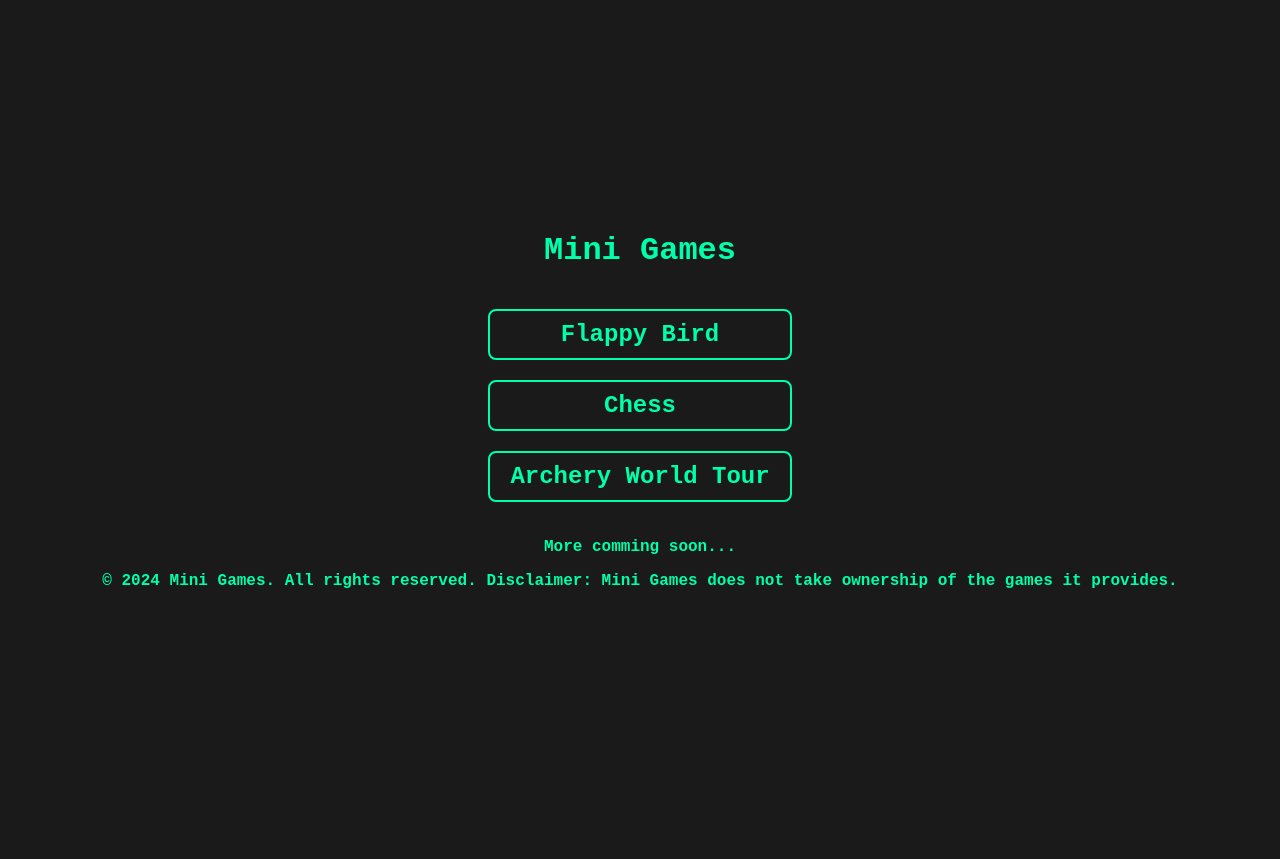
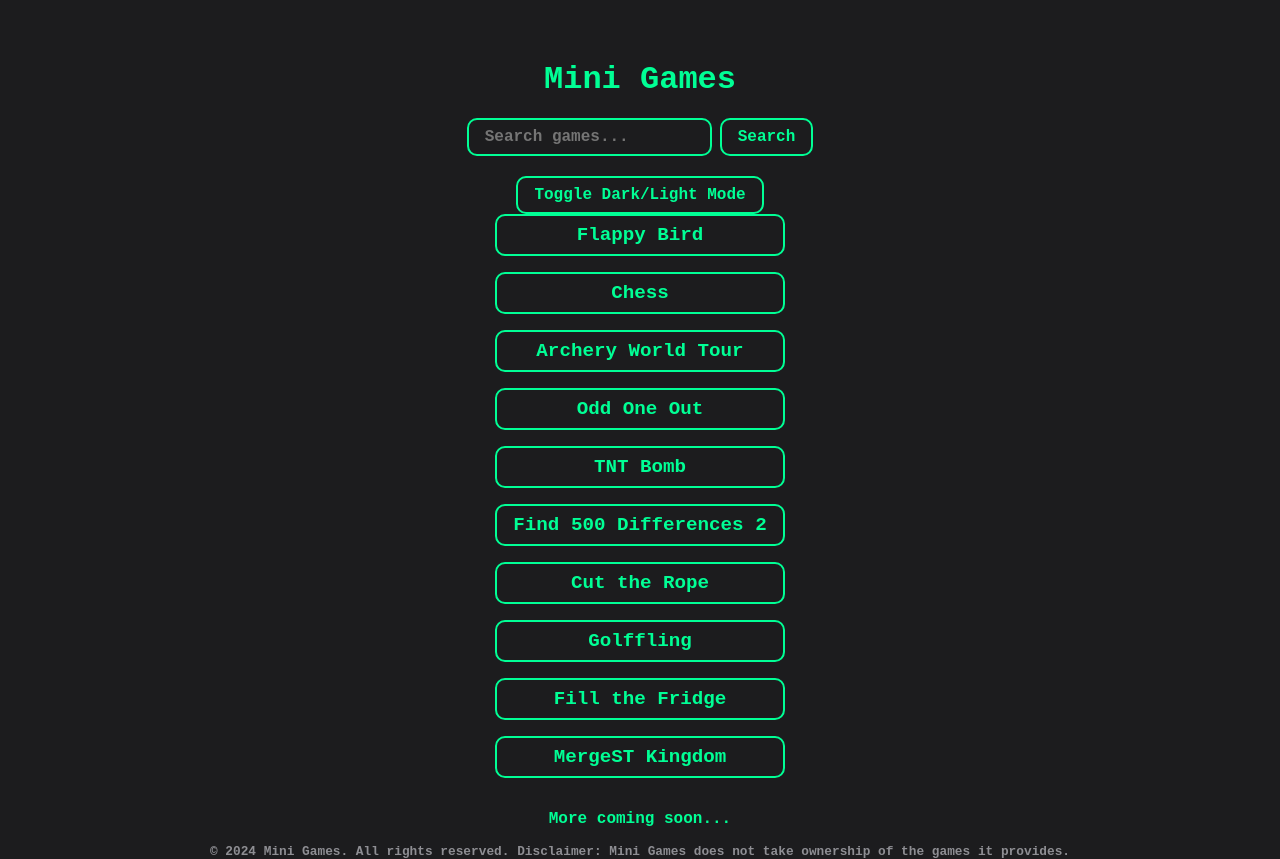
Before and after one commit to Tenoco/IceBerk-Mini-Games, a plain HTML site: page index.html in a window 1280 px wide. Before the commit the page ends 800 px from the top, so only its background shows below. Drawn offline with Linux system fonts and the light colour scheme.

Commit message:
Add files via upload

```diff
--- a/index.html
+++ b/index.html
@@ -4,82 +4,31 @@
     <meta charset="UTF-8">
     <meta name="viewport" content="width=device-width, initial-scale=1.0">
     <title>Mini Games</title>
-    <style>
-        body {
-            background-color: #1a1a1a;
-            color: #00FFAA;
-            font-family: "Courier New", Courier, monospace;
-            font-weight: 900;
-            margin: 0;
-            padding: 0;
-            display: flex;
-            flex-direction: column;
-            justify-content: center;
-            align-items: center;
-            height: 100vh;
-            text-align: center;
-        }
-
-        h1 {
-            margin-bottom: 40px;
-        }
-
-        .game-buttons {
-            display: flex;
-            flex-direction: column;
-            gap: 20px;
-        }
-
-        .game-button {
-            background-color: transparent;
-            border: 2px solid #00FFAA;
-            color: #00FFAA;
-            padding: 10px 20px;
-            border-radius: 8px;
-            cursor: pointer;
-            font-size: 1.5rem;
-            font-family: "Courier New", Courier, monospace;
-            font-weight: 900;
-            transition: all 0.3s ease;
-            position: relative;
-            overflow: hidden;
-            text-decoration: none;
-            display: inline-block;
-        }
-
-        .game-button:hover {
-            color: #1a1a1a;
-            background-color: #00FFAA;
-        }
-
-        .game-button:before {
-            content: '';
-            position: absolute;
-            top: 0;
-            left: 0;
-            width: 100%;
-            height: 100%;
-            background: rgba(0, 255, 170, 0.5);
-            filter: blur(10px);
-            z-index: -1;
-            transition: all 0.3s ease;
-            opacity: 0;
-        }
-
-        .game-button:hover:before {
-            opacity: 1;
-        }
-
-    </style>
+    <link rel="stylesheet" href="style.css">
 </head>
 <body>
-    <h1>Mini Games</h1>
+    <div class="header">
+        <h1>Mini Games</h1>
+        <div class="search-container">
+            <input type="text" id="searchInput" placeholder="Search games...">
+            <button id="searchButton">Search</button>
+        </div>
+        <button id="toggleButton">Toggle Dark/Light Mode</button>
+    </div>
     <div class="game-buttons">
         <a href="https://flappybird.io" target="_blank" class="game-button">Flappy Bird</a>
         <a href="https://gamesnacks.com/embed/7jthcohklk6l8/games/chessclassic?url=opera.com#eids=95329202&sc=1724967844773154745-3921479" target="_blank" class="game-button">Chess</a>
         <a href="https://gamesnacks.com/embed/7jthcohklk6l8/games/archery?url=opera.com#eids=95329202" target="_blank" class="game-button">Archery World Tour</a>
-        <p>More comming soon...</p>
+        <a href="https://gamesnacks.com/embed/7jthcohklk6l8/games/oddoneout?url=opera.com" target="_blank" class="game-button">Odd One Out</a>
+        <a href="https://gamesnacks.com/embed/7jthcohklk6l8/games/tntbomb?url=opera.com" target="_blank" class="game-button">TNT Bomb</a>
+        <a href="https://gamesnacks.com/embed/7jthcohklk6l8/games/find500differences2?url=opera.com" target="_blank" class="game-button">Find 500 Differences 2</a>
+        <a href="https://www.crazygames.com/game/cut-the-rope-ebx" target="_blank" class="game-button">Cut the Rope</a>
+        <a href="https://gamesnacks.com/embed/7jthcohklk6l8/games/golffling?url=opera.com" target="_blank" class="game-button">Golffling</a>
+        <a href="https://www.crazygames.com/game/fill-the-fridge" target="_blank" class="game-button">Fill the Fridge</a>
+        <a href="https://www.crazygames.com/game/mergest-kingdom" target="_blank" class="game-button">MergeST Kingdom</a>
+        <p>More coming soon...</p>
     </div>
     <footer>© 2024 Mini Games. All rights reserved. Disclaimer: Mini Games does not take ownership of the games it provides.</footer>
+    <script src="script.js"></script>
 </body>
 </html>
--- /dev/null
+++ b/script.js
@@ -0,0 +1,24 @@
+document.addEventListener('DOMContentLoaded', function() {
+    var searchInput = document.getElementById('searchInput');
+    var searchButton = document.getElementById('searchButton');
+    var toggleButton = document.getElementById('toggleButton');
+    var gameButtons = document.querySelectorAll('.game-button');
+    var body = document.body;
+
+    searchButton.addEventListener('click', function() {
+        var searchTerm = searchInput.value.toLowerCase();
+        gameButtons.forEach(function(button) {
+            var buttonText = button.textContent.toLowerCase();
+            if (buttonText.includes(searchTerm)) {
+                button.style.display = 'inline-block';
+            } else {
+                button.style.display = 'none';
+            }
+        });
+    });
+
+    toggleButton.addEventListener('click', function() {
+        body.classList.toggle('light-mode'); // Toggle light mode class
+        toggleButton.textContent = body.classList.contains('light-mode') ? 'Toggle Dark Mode' : 'Toggle Light Mode'; // Change button text
+    });
+});
--- /dev/null
+++ b/style.css
@@ -0,0 +1,121 @@
+body {
+    background-color: #1c1c1e; /* Dark mode */
+    color: #00ff95;
+    font-family: "SF Mono", "Courier New", monospace;
+    font-weight: bold; /* Set body font weight to bold */
+    margin: 0;
+    padding: 0;
+    display: flex;
+    flex-direction: column;
+    justify-content: flex-start;
+    align-items: center;
+    height: 100vh;
+    text-align: center;
+    transition: background-color 0.3s, color 0.3s; /* Smooth transition */
+}
+
+body.light-mode {
+    background-color: #f5f5f5; /* Light mode */
+    color: #333; /* Darker text for light mode */
+}
+
+.header {
+    margin-top: 40px;
+}
+
+h1 {
+    margin-bottom: 20px;
+    font-size: 2rem;
+    font-weight: bold; /* Ensure heading is bold */
+}
+
+.search-container {
+    display: flex;
+    justify-content: center;
+    margin-bottom: 20px;
+}
+
+#searchInput {
+    background-color: transparent;
+    border: 2px solid #00ff95;
+    color: #00ff95;
+    padding: 8px 16px;
+    border-radius: 10px;
+    font-size: 1rem;
+    font-family: "SF Mono", "Courier New", monospace;
+    font-weight: bold; /* Set input font weight to bold */
+    margin-right: 8px;
+}
+
+#searchButton, #toggleButton {
+    background-color: transparent;
+    border: 2px solid #00ff95;
+    color: #00ff95;
+    padding: 8px 16px;
+    border-radius: 10px;
+    cursor: pointer;
+    font-size: 1rem;
+    font-family: "SF Mono", "Courier New", monospace;
+    font-weight: bold; /* Set button font weight to bold */
+    transition: all 0.3s ease;
+}
+
+#searchButton:hover, #toggleButton:hover {
+    color: #1c1c1e;
+    background-color: #00ff95;
+}
+
+.game-buttons {
+    display: flex;
+    flex-direction: column;
+    gap: 16px;
+    margin-bottom: auto;
+}
+
+.game-button {
+    background-color: transparent;
+    border: 2px solid #00ff95;
+    color: #00ff95;
+    padding: 8px 16px;
+    border-radius: 10px;
+    cursor: pointer;
+    font-size: 1.2rem;
+    font-family: "SF Mono", "Courier New", monospace;
+    font-weight: bold; /* Set game button font weight to bold */
+    transition: all 0.3s ease;
+    position: relative;
+    overflow: hidden;
+    text-decoration: none;
+    display: inline-block;
+}
+
+.game-button:hover {
+    color: #1c1c1e;
+    background-color: #00ff95;
+}
+
+.game-button:before {
+    content: '';
+    position: absolute;
+    top: 0;
+    left: 0;
+    width: 100%;
+    height: 100%;
+    background: rgba(0, 255, 149, 0.5);
+    filter: blur(15px);
+    z-index: -1;
+    transition: all 0.3s ease;
+    opacity: 0;
+}
+
+.game-button:hover:before {
+    opacity: 1;
+}
+
+footer {
+    margin-top: auto;
+    margin-bottom: 20px;
+    font-size: 0.8rem;
+    color: #8e8e93;
+    font-weight: bold; /* Set footer font weight to bold */
+}
```
